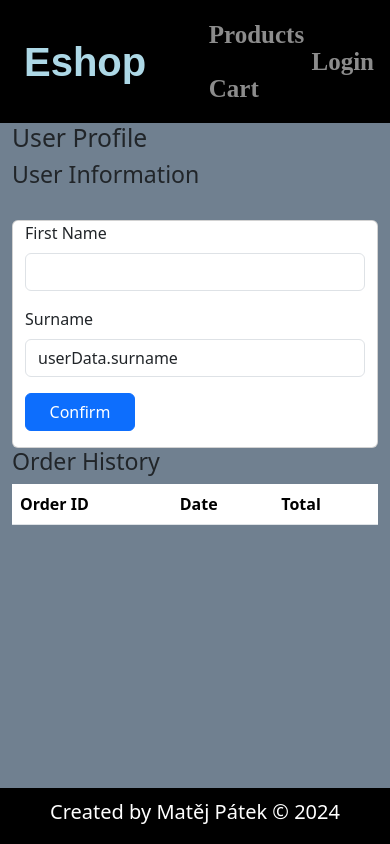
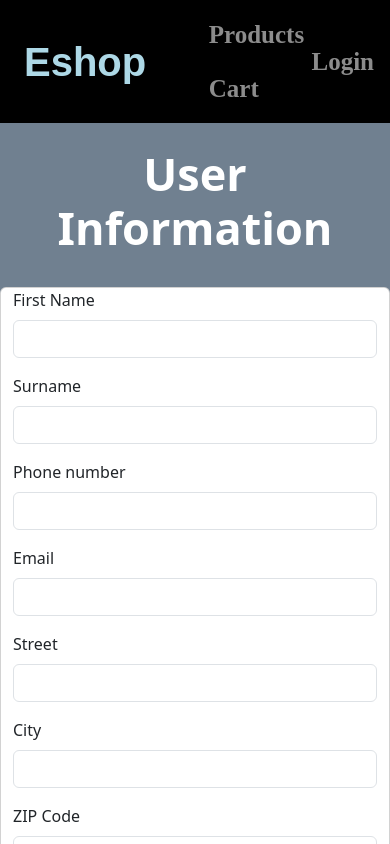
Before and after one commit to matthewpatthew/nnpia_eshop, a React (Vite) app in the folder src/main/js/frontend/: page /profile in a window 390 px wide. Shown: the top 844 px of the page. Built offline with nearby package versions, Linux system fonts and the light colour scheme; no server answers.

Commit message:
profile component, hooks

```diff
--- a/src/main/js/frontend/src/components/AppUserFormComponent.jsx
+++ b/src/main/js/frontend/src/components/AppUserFormComponent.jsx
@@ -107,7 +107,7 @@ const AppUserFormComponent = () => {
             valid = false;
         }
 
-        if(!isAdmin()){
+        if (!isAdmin()) {
             if (password.trim()) {
                 errorsCopy.password = "";
             } else {
--- a/src/main/js/frontend/src/components/CartComponent.jsx
+++ b/src/main/js/frontend/src/components/CartComponent.jsx
@@ -61,6 +61,8 @@ const CartComponent = () => {
 
     }
 
+    const canOrder = cartProducts.length > 0;
+
     return (
         <div className="container">
             <br/>
@@ -96,7 +98,9 @@ const CartComponent = () => {
                 <h5 className="other-text">Total Price: ${totalPrice}</h5>
                 <button
                     className="btn btn-success"
-                    onClick={() => continueToPurchasePage()}>Continue..
+                    onClick={() => continueToPurchasePage()}
+                    disabled={!canOrder}
+                >Continue..
                 </button>
             </div>
         </div>
--- a/src/main/js/frontend/src/components/FooterComponent.jsx
+++ b/src/main/js/frontend/src/components/FooterComponent.jsx
@@ -1,10 +1,7 @@
 import React from "react";
 
 
-
 const FooterComponent = () => {
-
-
 
 
     return (
--- a/src/main/js/frontend/src/components/FormComponent.jsx
+++ b/src/main/js/frontend/src/components/FormComponent.jsx
@@ -2,10 +2,10 @@ import React from "react";
 
 const FormComponent = ({formData, handleDataChange, handleSubmit}) => {
     return (
-        <div className="container">
+        <>
             <br/>
             <div className="row">
-                <div className="card col-md-4 offset-md-4">
+                <div className="card">
                     {formData.map((field, index) => (
                         <div className="mb-3" key={index}>
                             <label className="form-label">{field.label}</label>
@@ -18,14 +18,16 @@ const FormComponent = ({formData, handleDataChange, handleSubmit}) => {
                             />
                         </div>
                     ))}
-                    <button
-                        className="btn btn-primary width110 offset-md-4 mb-3"
-                        onClick={handleSubmit}
-                    >Confirm
-                    </button>
+                    <div className="d-flex justify-content-center align-items-center mb-3">
+                        <button
+                            className="btn btn-primary width110 "
+                            onClick={handleSubmit}
+                        >Confirm
+                        </button>
+                    </div>
                 </div>
             </div>
-        </div>
+        </>
     );
 };
 
--- a/src/main/js/frontend/src/components/ProfileComponent.jsx
+++ b/src/main/js/frontend/src/components/ProfileComponent.jsx
@@ -1,51 +1,43 @@
-import React, {useEffect, useState} from "react";
-import FormComponent from "./FormComponent";
-
+import React, {useState} from "react";
+import Cookies from "js-cookie";
+import useUserData from "../hooks/useUserData.jsx";
+import {updateAppUser} from "../services/AppUserService.jsx";
+import {updateAddress} from "../services/AddressService.jsx";
+import UserForm from "../hooks/UserForm.jsx";
 
 const ProfileComponent = () => {
-    // State pro informace o uživateli
-    const [userInfo, setUserInfo] = useState({});
-    // State pro seznam objednávek
     const [orderHistory, setOrderHistory] = useState([]);
+    const userId = Cookies.get("userId");
+    const {userData, handleUserDataChange} = useUserData(userId);
 
-    // Funkce pro načtení informací o uživateli a seznamu objednávek po načtení komponenty
-    useEffect(() => {
+    const handleSubmit = async (e) => {
+        try {
+            await updateAppUser(userId, userData);
+            await updateAddress(userId, userData)
+            alert("Account details updated")
 
-    }, []);
+        } catch (error) {
+            console.error("Error updating account details:", error);
+        }
+    };
 
-    // Funkce pro aktualizaci informací o uživateli
-    const updateUserInfo = (updatedInfo) => {
-        // Zde můžete implementovat zaslání aktualizovaných informací na server
-        console.log("Updated user info:", updatedInfo);
-        // Aktualizace stavu s novými informacemi
-        setUserInfo(updatedInfo);
-    };
 
     return (
         <div className="container">
-            <h2>User Profile</h2>
-            <div className="row">
-                <div className="col-md-6">
-                    <h3>User Information</h3>
-                    <FormComponent
-                        formData={[
-                            {
-                                label: "First Name",
-                                type: "text",
-                                name: "firstName",
-                                value: "",
-                            },
-                            {
-                                label: "Surname",
-                                type: "text",
-                                name: "surname",
-                                value: "userData.surname"
-                            }
-                        ]}
-                        handleDataChange={updateUserInfo}/>
+            <div className="row d-flex justify-content-center just">
+                <div className="col-md-4">
+                    <br/>
+                    <h2 className="text-center heading">User Information</h2>
+                    <UserForm
+                        userData={userData}
+                        handleUserDataChange={handleUserDataChange}
+                        handleSubmit={handleSubmit}
+                    />
                 </div>
-                <div className="col-md-6">
-                    <h3>Order History</h3>
+                <div className="col-md-4 offset-md-1">
+                    <br/>
+                    <h3 className="text-center heading ">Order History</h3>
+                    <br/>
                     <table className="table">
                         <thead>
                         <tr>
@@ -67,8 +59,7 @@ const ProfileComponent = () => {
                 </div>
             </div>
         </div>
-    )
-        ;
+    );
 };
 
 export default ProfileComponent;
--- a/src/main/js/frontend/src/components/PurchaseComponent.jsx
+++ b/src/main/js/frontend/src/components/PurchaseComponent.jsx
@@ -1,71 +1,20 @@
-import React, {useEffect, useState} from "react";
+import React from "react";
 import FormComponent from "./FormComponent.jsx";
-import {updateAddress, userAddress} from "../services/AddressService.jsx";
+import {updateAddress} from "../services/AddressService.jsx";
 import Cookies from "js-cookie";
-import {getAppUser, updateAppUser} from "../services/AppUserService.jsx";
+import {updateAppUser} from "../services/AppUserService.jsx";
 import {createPurchase} from "../services/PurchaseService.jsx";
 import {useNavigate} from "react-router-dom";
+import useUserData from "../hooks/useUserData.jsx";
+import UserForm from "../hooks/UserForm.jsx";
 
 const PurchaseComponent = () => {
 
     const navigator = useNavigate()
 
-    const [userData, setUserData] = useState({
-        firstName: "",
-        surname: "",
-        phoneNumber: "",
-        email: "",
-        street: "",
-        city: "",
-        zipCode: ""
-    });
+    const userId = Cookies.get("userId");
+    const {userData, handleUserDataChange} = useUserData(userId);
 
-    const userId = Cookies.get("userId")
-
-    useEffect(() => {
-        loadUserAddress();
-        loadUserCredentials();
-    }, [])
-
-    const loadUserAddress = async () => {
-        try {
-            const response = await userAddress(userId);
-            const data = response.data;
-            console.log(data)
-            setUserData(prevUserData => ({
-                ...prevUserData,
-                street: data.street,
-                city: data.city,
-                zipCode: data.zipCode,
-            }));
-        } catch (error) {
-            console.error("Error loading address");
-        }
-    };
-
-    const loadUserCredentials = async () => {
-        try {
-            const response = await getAppUser(userId);
-            const data = response.data;
-            setUserData(prevUserData => ({
-                ...prevUserData,
-                firstName: data.firstName,
-                surname: data.surname,
-                phoneNumber: data.phoneNumber,
-                email: data.email,
-            }));
-        } catch (error) {
-            console.error("Error loading user data");
-        }
-    };
-
-    const handleUserDataChange = (e) => {
-        const {name, value} = e.target;
-        setUserData({
-            ...userData,
-            [name]: value
-        });
-    };
     const handleSubmit = async (e) => {
         try {
             const cartData = JSON.parse(localStorage.getItem("cart"));
@@ -83,7 +32,6 @@ const PurchaseComponent = () => {
                 totalPrice: totalPrice
             };
 
-
             await createPurchase(purchaseData);
             await updateAppUser(userId, userData);
             await updateAddress(userId, userData)
@@ -98,55 +46,14 @@ const PurchaseComponent = () => {
     return (
         <>
             <br/>
-            <h5 className="text-center heading">Purchase details</h5>
-            <FormComponent
-                formData={[
-                    {
-                        label: "First Name",
-                        type: "text",
-                        name: "firstName",
-                        value: userData.firstName,
-                    },
-                    {
-                        label: "Surname",
-                        type: "text",
-                        name: "surname",
-                        value: userData.surname,
-
-                    },
-                    {
-                        label: "Phone number",
-                        type: "text",
-                        name: "phoneNumber",
-                        value: userData.phoneNumber,
-                    },
-                    {
-                        label: "Email",
-                        type: "text",
-                        name: "email",
-                        value: userData.email,
-                    },
-                    {
-                        label: "Street",
-                        type: "text",
-                        name: "street",
-                        value: userData.street,
-                    },
-                    {
-                        label: "City",
-                        type: "text",
-                        name: "city",
-                        value: userData.city,
-                    },
-                    {
-                        label: "ZIP Code",
-                        type: "text",
-                        name: "zipCode",
-                        value: userData.zipCode,
-                    },
-                ]}
-                handleDataChange={handleUserDataChange}
-                handleSubmit={handleSubmit}/>
+            <div className="col-md-3 offset-md-5">
+                <h5 className="heading text-center">Purchase details</h5>
+                <UserForm
+                    userData={userData}
+                    handleUserDataChange={handleUserDataChange}
+                    handleSubmit={handleSubmit}
+                />
+            </div>
         </>
     );
 
--- a/src/main/js/frontend/src/components/PurchaseConfirmedComponent.jsx
+++ b/src/main/js/frontend/src/components/PurchaseConfirmedComponent.jsx
@@ -13,7 +13,7 @@ const PurchaseConfirmedComponent = () => {
             <p className="lead">Thank you for your trust.</p>
             <button
                 className="btn btn-success"
-                onClick={()=> navigator("/products")}>Back to homepage
+                onClick={() => navigator("/products")}>Back to homepage
             </button>
         </div>
     );
--- /dev/null
+++ b/src/main/js/frontend/src/hooks/UserForm.jsx
@@ -0,0 +1,54 @@
+import FormComponent from "../components/FormComponent.jsx";
+
+const UserForm = ({ userData, handleUserDataChange, handleSubmit }) => (
+    <FormComponent
+        formData={[
+            {
+                label: "First Name",
+                type: "text",
+                name: "firstName",
+                value: userData.firstName,
+            },
+            {
+                label: "Surname",
+                type: "text",
+                name: "surname",
+                value: userData.surname,
+            },
+            {
+                label: "Phone number",
+                type: "text",
+                name: "phoneNumber",
+                value: userData.phoneNumber,
+            },
+            {
+                label: "Email",
+                type: "text",
+                name: "email",
+                value: userData.email,
+            },
+            {
+                label: "Street",
+                type: "text",
+                name: "street",
+                value: userData.street,
+            },
+            {
+                label: "City",
+                type: "text",
+                name: "city",
+                value: userData.city,
+            },
+            {
+                label: "ZIP Code",
+                type: "text",
+                name: "zipCode",
+                value: userData.zipCode,
+            },
+        ]}
+        handleDataChange={handleUserDataChange}
+        handleSubmit={handleSubmit}
+    />
+);
+
+export default UserForm;
--- /dev/null
+++ b/src/main/js/frontend/src/hooks/useUserData.jsx
@@ -0,0 +1,62 @@
+import {getAppUser} from "../services/AppUserService.jsx";
+import {useEffect, useState} from "react";
+import {userAddress} from "../services/AddressService.jsx";
+
+const useUserData = (userId) => {
+    const [userData, setUserData] = useState({
+        firstName: "",
+        surname: "",
+        phoneNumber: "",
+        email: "",
+        street: "",
+        city: "",
+        zipCode: ""
+    });
+
+    useEffect(() => {
+        loadUserAddress();
+        loadUserCredentials();
+    }, [])
+
+    const loadUserAddress = async () => {
+        try {
+            const response = await userAddress(userId);
+            const data = response.data;
+            setUserData(prevUserData => ({
+                ...prevUserData,
+                street: data.street,
+                city: data.city,
+                zipCode: data.zipCode,
+            }));
+        } catch (error) {
+            console.error("Error loading address");
+        }
+    };
+
+    const loadUserCredentials = async () => {
+        try {
+            const response = await getAppUser(userId);
+            const data = response.data;
+            setUserData(prevUserData => ({
+                ...prevUserData,
+                firstName: data.firstName,
+                surname: data.surname,
+                phoneNumber: data.phoneNumber,
+                email: data.email,
+            }));
+        } catch (error) {
+            console.error("Error loading user data");
+        }
+    };
+
+    const handleUserDataChange = (e) => {
+        const {name, value} = e.target;
+        setUserData({
+            ...userData,
+            [name]: value
+        });
+    };
+    return {userData, handleUserDataChange};
+}
+
+export default useUserData;
```
Also changed, not shown: src/main/js/frontend/src/components/ProductFormComponent.jsx (+6 -7 lines), 1 other file (tests, documents, lock files or other folders).
